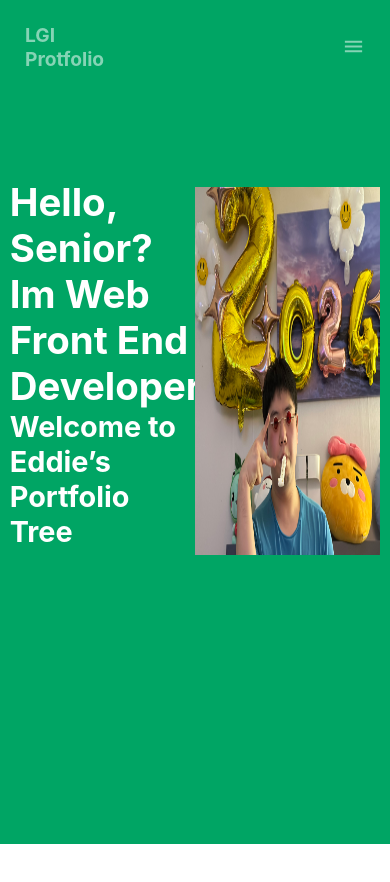
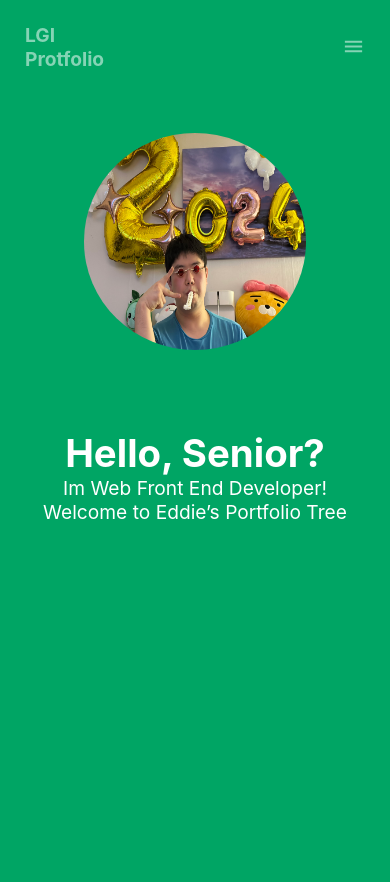
Before and after one commit to limdumb/Portfolio_LimDumb, a Next.js app: page / in a window 390 px wide. Shown: the top 882 px of the page. Before the commit the page ends 844 px from the top, so only its background shows below. Built offline with nearby package versions, Linux system fonts and the light colour scheme; a web font is replaced by a local one.

Commit message:
layout: 모바일 뷰 재정비

```diff
--- a/next.config.js
+++ b/next.config.js
@@ -5,7 +5,7 @@ const nextConfig = {
     loader: "imgix",
     path: "http://localhost:3000",
   },
-  // output: "export",
+  output: "export",
 };
 
 module.exports = nextConfig;
--- a/src/app/page.module.css
+++ b/src/app/page.module.css
@@ -16,6 +16,11 @@
   color: white;
 }
 
+.Contents_Wrapper{
+  display: flex;
+  justify-content: space-between;
+}
+
 .Image_Contents {
   min-width: 100%;
   height: 65%;
@@ -26,7 +31,7 @@
   justify-content: center;
   align-items: center;
   width: 50%;
-  min-height: 300px;
+  min-height: 30%;
   padding-bottom: 20px;
 }
 
@@ -36,13 +41,30 @@
   }
 
   .Image_Contents {
-    width: 45%;
-    min-height: 80%;
-    padding-bottom: 60px;
+    width: 100%;
+    height: 100%;
+    border-radius: 100%;
   }
 
-  .Intro_Image_Wrapper {
-    min-height: 65%;
+  .Contents_Wrapper{
+    display: flex;
+    flex-direction: column;
+    align-items: center;
+
+  }
+
+  .Intro_Image_Wrapper{
+    width: 60%;
+    height: 60%;
+    padding: 0px;
+  }
+
+  .Intro_Title_Wrapper{
+    width: 100%;
+    display: flex;
+    align-items: center;
+    justify-content: flex-start;
+    padding-top: 80px;
   }
 }
 
--- a/src/app/page.tsx
+++ b/src/app/page.tsx
@@ -6,7 +6,6 @@ import {
   ContentsContainer,
   MainContainer,
 } from "@/components/common/project/Project";
-import Footer from "@/components/Footer";
 import Image from "next/image";
 import photo from "/public/photo1.jpg";
 import { useState } from "react";
@@ -24,13 +23,15 @@ export default function Home() {
       {modalOpen ? <SideBar toggleModal={toggleModal} /> : null}
       <Header category="home" toggleModal={toggleModal} />
       <ContentsContainer category="home">
-        <div className={styles.Intro_Title_Wrapper}>
-          <h1>Hello, Senior?</h1>
-          <h1>Im Web Front End Developer!</h1>
-          <h2>Welcome to Eddie’s Portfolio Tree</h2>
-        </div>
-        <div className={styles.Intro_Image_Wrapper}>
-          <Image src={photo} alt="내사진" className={styles.Image_Contents} />
+        <div className={styles.Contents_Wrapper}>
+          <div className={styles.Intro_Image_Wrapper}>
+            <Image src={photo} alt="내사진" className={styles.Image_Contents} />
+          </div>
+          <div className={styles.Intro_Title_Wrapper}>
+            <h1>Hello, Senior?</h1>
+            <span>Im Web Front End Developer!</span>
+            <span>Welcome to Eddie’s Portfolio Tree</span>
+          </div>
         </div>
       </ContentsContainer>
     </MainContainer>
--- a/src/components/common/aboutme/style/aboutMe.module.css
+++ b/src/components/common/aboutme/style/aboutMe.module.css
@@ -25,6 +25,9 @@
 
 @media screen and (max-width: 760px) {
   .Info_Contents_Wrapper {
+    display: flex;
+    flex-wrap: nowrap;
+    flex-direction: column;
     width: 95%;
   }
 }
```
Also changed, not shown: src/components/common/aboutme/ContentsBox.tsx (+17 -4 lines), src/components/common/archive/Archive.tsx (+6 -1 lines).
